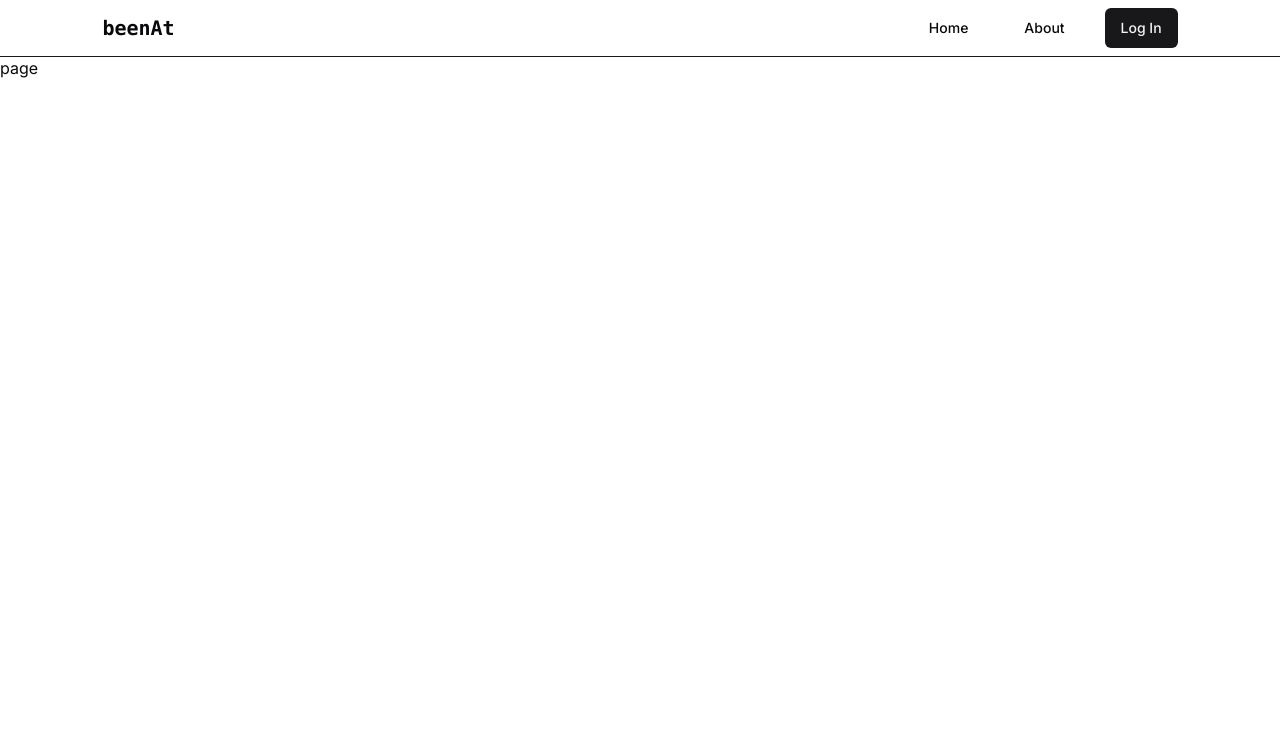
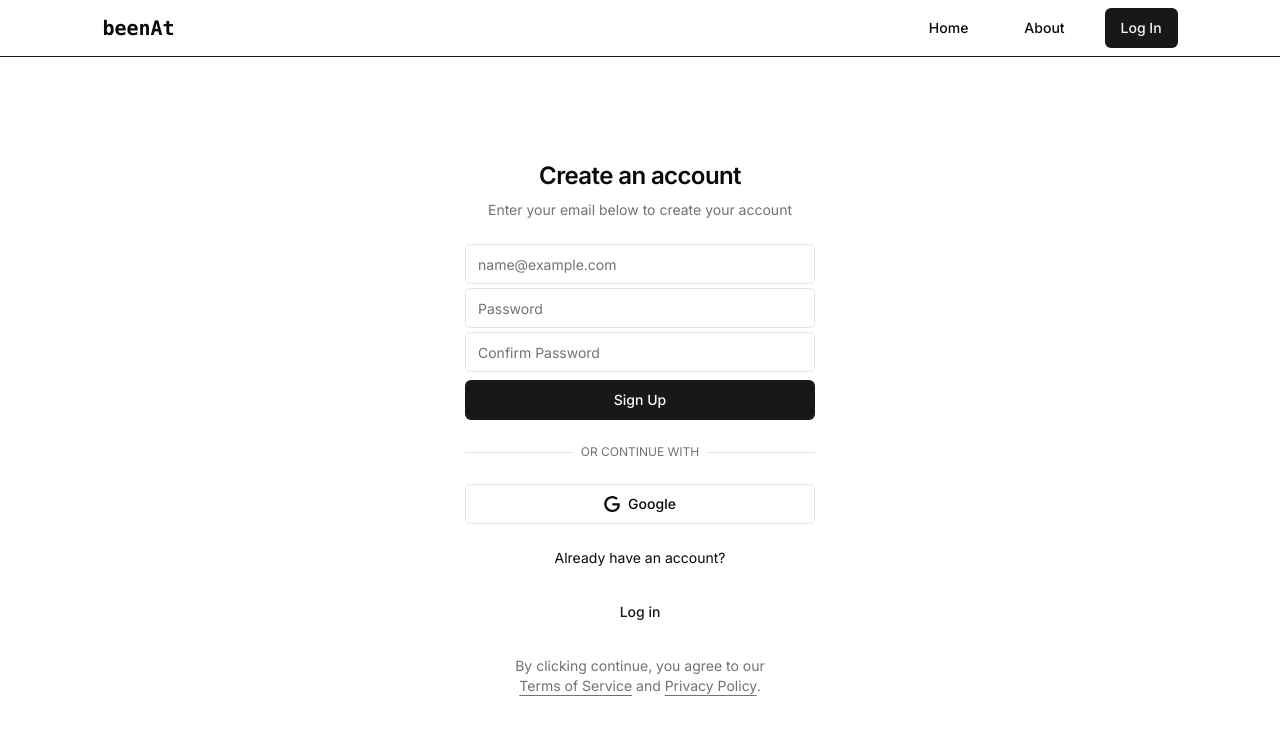
Before and after one commit to jradziejewski/beenat-firebase, a Next.js app: page /signup in a window 1280 px wide. Shown: the top 732 px of the page. Built offline with nearby package versions, Linux system fonts and the light colour scheme; no server answers.

Commit message:
feat: add basic auth with Firebase

```diff
--- a/app/login/page.tsx
+++ b/app/login/page.tsx
@@ -1,6 +1,7 @@
 import { Metadata } from "next";
 import Link from "next/link";
-import { UserAuthForm } from "@/components/Auth/Auth";
+import { UserAuthForm } from "@/components/Auth/SignIn";
+import { Button } from "@/components/ui/button";
 
 export const metadata: Metadata = {
   title: "Authentication",
@@ -12,14 +13,16 @@ export default function AuthenticationPage() {
     <div className="h-full flex">
       <div className="mx-auto flex w-full flex-col justify-center my-auto space-y-6 sm:w-[350px]">
         <div className="flex flex-col space-y-2 text-center">
-          <h1 className="text-2xl font-semibold tracking-tight">
-            Create an account
-          </h1>
+          <h1 className="text-2xl font-semibold tracking-tight">Log In</h1>
           <p className="text-sm text-muted-foreground">
-            Enter your email below to create your account
+            Enter your email & password below to log in
           </p>
         </div>
         <UserAuthForm />
+        <p className="text-sm text-foreground mx-auto">Need an account?</p>
+        <Button variant="link" className="w-full">
+          <Link href="/signup">Sign up</Link>
+        </Button>
         <p className="px-8 text-center text-sm text-muted-foreground">
           By clicking continue, you agree to our{" "}
           <Link
--- a/app/signup/page.tsx
+++ b/app/signup/page.tsx
@@ -1,7 +1,46 @@
-import React from "react";
+import { UserAuthForm } from "@/components/Auth/SignUp";
+import { Button } from "@/components/ui/button";
+import Link from "next/link";
 
 function page() {
-  return <div>page</div>;
+  return (
+    <div className="h-full flex">
+      <div className="mx-auto flex w-full flex-col justify-center my-auto space-y-6 sm:w-[350px]">
+        <div className="flex flex-col space-y-2 text-center">
+          <h1 className="text-2xl font-semibold tracking-tight">
+            Create an account
+          </h1>
+          <p className="text-sm text-muted-foreground">
+            Enter your email below to create your account
+          </p>
+        </div>
+        <UserAuthForm />
+        <p className="text-sm text-foreground mx-auto">
+          Already have an account?
+        </p>
+        <Button variant="link" className="w-full">
+          <Link href="/login">Log in</Link>
+        </Button>
+        <p className="px-8 text-center text-sm text-muted-foreground">
+          By clicking continue, you agree to our{" "}
+          <Link
+            href="/terms"
+            className="underline underline-offset-4 hover:text-primary"
+          >
+            Terms of Service
+          </Link>{" "}
+          and{" "}
+          <Link
+            href="/privacy"
+            className="underline underline-offset-4 hover:text-primary"
+          >
+            Privacy Policy
+          </Link>
+          .
+        </p>
+      </div>
+    </div>
+  );
 }
 
 export default page;
--- /dev/null
+++ b/components/Auth/SignIn.tsx
@@ -0,0 +1,100 @@
+"use client";
+import { useState } from "react";
+import { useRouter } from "next/navigation";
+import { signIn } from "@/firebase/auth";
+import { cn } from "@/lib/utils";
+import { Icons } from "@/components/ui/icons";
+import { Button } from "@/components/ui/button";
+import { Input } from "@/components/ui/input";
+import { Label } from "@/components/ui/label";
+
+interface UserAuthFormProps extends React.HTMLAttributes<HTMLDivElement> {}
+
+export function UserAuthForm({ className, ...props }: UserAuthFormProps) {
+  const [email, setEmail] = useState<string>("");
+  const [password, setPassword] = useState<string>("");
+  const [errorMessage, setErrorMessage] = useState<string>("");
+
+  const router = useRouter();
+
+  const [isLoading, setIsLoading] = useState<boolean>(false);
+
+  async function onSubmit(event: React.SyntheticEvent) {
+    event.preventDefault();
+    setIsLoading(true);
+
+    const { result, error } = await signIn(email, password);
+    setIsLoading(false);
+
+    if (error) {
+      return setErrorMessage(
+        "Could not log in. Please check your credentials.",
+      );
+    }
+
+    console.log(result);
+    return router.push("/");
+  }
+
+  return (
+    <div className={cn("grid gap-6", className)} {...props}>
+      <form onSubmit={onSubmit}>
+        <div className="grid gap-2">
+          <div className="grid gap-1">
+            <Label className="sr-only" htmlFor="email">
+              Email
+            </Label>
+            <Input
+              id="email"
+              placeholder="name@example.com"
+              value={email}
+              onChange={(e) => setEmail(e.target.value)}
+              type="email"
+              autoCapitalize="none"
+              autoComplete="email"
+              autoCorrect="off"
+              disabled={isLoading}
+            />
+            <Input
+              id="password"
+              placeholder="Password"
+              value={password}
+              onChange={(e) => setPassword(e.target.value)}
+              type="password"
+              disabled={isLoading}
+            />
+          </div>
+          <Button disabled={isLoading}>
+            {isLoading && (
+              <Icons.spinner className="mr-2 h-4 w-4 animate-spin" />
+            )}
+            Sign In
+          </Button>
+          {errorMessage && (
+            <p className="text-xs text-destructive text-center">
+              {errorMessage}
+            </p>
+          )}
+        </div>
+      </form>
+      <div className="relative">
+        <div className="absolute inset-0 flex items-center">
+          <span className="w-full border-t" />
+        </div>
+        <div className="relative flex justify-center text-xs uppercase">
+          <span className="bg-background px-2 text-muted-foreground">
+            Or continue with
+          </span>
+        </div>
+      </div>
+      <Button variant="outline" type="button" disabled={isLoading}>
+        {isLoading ? (
+          <Icons.spinner className="mr-2 h-4 w-4 animate-spin" />
+        ) : (
+          <Icons.google className="mr-2 h-4 w-4" />
+        )}{" "}
+        Google
+      </Button>
+    </div>
+  );
+}
--- a/components/Auth/Auth.tsx
+++ b/components/Auth/SignUp.tsx
@@ -1,7 +1,7 @@
 "use client";
-
-import * as React from "react";
-
+import { useState } from "react";
+import { useRouter } from "next/navigation";
+import { signUp } from "@/firebase/auth";
 import { cn } from "@/lib/utils";
 import { Icons } from "@/components/ui/icons";
 import { Button } from "@/components/ui/button";
@@ -11,15 +11,34 @@ import { Label } from "@/components/ui/label";
 interface UserAuthFormProps extends React.HTMLAttributes<HTMLDivElement> {}
 
 export function UserAuthForm({ className, ...props }: UserAuthFormProps) {
-  const [isLoading, setIsLoading] = React.useState<boolean>(false);
+  const [email, setEmail] = useState<string>("");
+  const [password, setPassword] = useState<string>("");
+  const [passwordConfirm, setPasswordConfirm] = useState<string>("");
+  const [errorMessage, setErrorMessage] = useState<string>("");
+
+  const router = useRouter();
+
+  const [isLoading, setIsLoading] = useState<boolean>(false);
 
   async function onSubmit(event: React.SyntheticEvent) {
     event.preventDefault();
+    setErrorMessage("");
     setIsLoading(true);
 
-    setTimeout(() => {
+    if (password !== passwordConfirm) {
       setIsLoading(false);
-    }, 3000);
+      return setErrorMessage("Passwords do not match.");
+    }
+
+    const { result, error } = await signUp(email, password);
+    setIsLoading(false);
+
+    if (error) {
+      return setErrorMessage("Something went wrong.");
+    }
+
+    console.log(result);
+    return router.push("/");
   }
 
   return (
@@ -33,10 +52,28 @@ export function UserAuthForm({ className, ...props }: UserAuthFormProps) {
             <Input
               id="email"
               placeholder="name@example.com"
+              value={email}
+              onChange={(e) => setEmail(e.target.value)}
               type="email"
               autoCapitalize="none"
               autoComplete="email"
               autoCorrect="off"
+              disabled={isLoading}
+            />
+            <Input
+              id="password"
+              placeholder="Password"
+              value={password}
+              onChange={(e) => setPassword(e.target.value)}
+              type="password"
+              disabled={isLoading}
+            />
+            <Input
+              id="password-confirm"
+              placeholder="Confirm Password"
+              value={passwordConfirm}
+              onChange={(e) => setPasswordConfirm(e.target.value)}
+              type="password"
               disabled={isLoading}
             />
           </div>
@@ -44,8 +81,13 @@ export function UserAuthForm({ className, ...props }: UserAuthFormProps) {
             {isLoading && (
               <Icons.spinner className="mr-2 h-4 w-4 animate-spin" />
             )}
-            Sign In with Email
+            Sign Up
           </Button>
+          {errorMessage && (
+            <p className="text-xs text-destructive  text-center">
+              {errorMessage}
+            </p>
+          )}
         </div>
       </form>
       <div className="relative">
--- /dev/null
+++ b/firebase/auth/index.js
@@ -0,0 +1,4 @@
+import signUp from "./signUp";
+import signIn from "./signIn";
+
+export { signUp, signIn };
```
